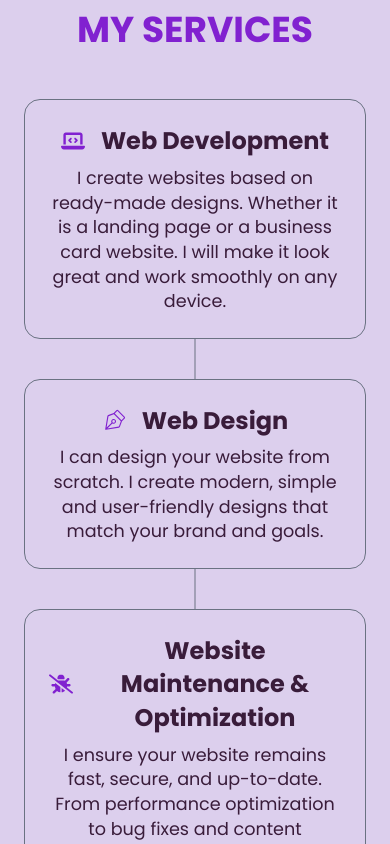
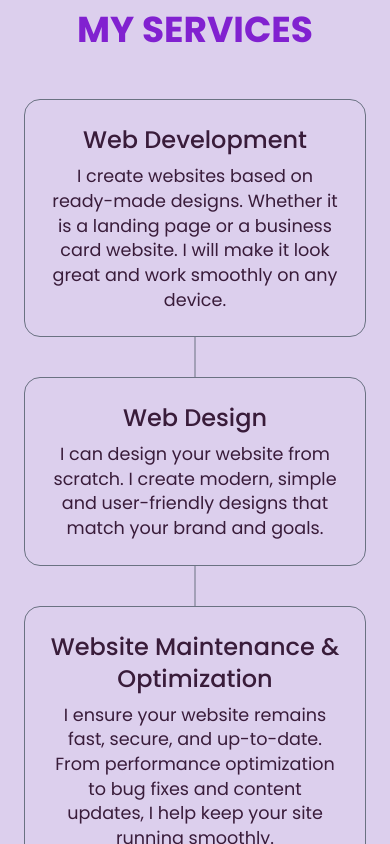
Before and after one commit to stephany247/onyinye-oguocha, a React (Vite) app: page / in a window 390 px wide. Shown: the part 1480-2324 px from the top of the page. Built offline with nearby package versions, Linux system fonts and the light colour scheme; a web font is replaced by a local one.

Commit message:
update components styling

```diff
--- a/src/App.jsx
+++ b/src/App.jsx
@@ -84,7 +84,7 @@ function App() {
         {showButton && (
           <button
             onClick={scrollToTop}
-            className="fixed bottom-3 md:bottom-6 right-3 md:right-10 text-white text-semibold size-12 md:size-14 rounded-full shadow-lg bg-light-purple md:bg-transparent hover:bg-medium-purple dark:hover:bg-light-purple transition duration-300 ease-in-out flex items-center justify-center cursor-pointer z-50"
+            className="fixed bottom-3 md:bottom-6 right-3 md:right-10 text-white text-semibold size-12 md:size-14 rounded-full shadow-lg bg-light-purple sm:bg-transparent hover:bg-medium-purple dark:hover:bg-light-purple transition duration-300 ease-in-out flex items-center justify-center cursor-pointer z-50"
             aria-label="Back to Top"
           >
             {/* ↑ */}
--- a/src/components/sections/ContactSection.jsx
+++ b/src/components/sections/ContactSection.jsx
@@ -22,7 +22,7 @@ function Contact() {
         <div className="grid md:grid-cols-5 md:gap-x-2 gap-y-12 md:gap-y-6">
           <div className="md:col-span-3">
             <p className="text-bold mb-2 mt-24">I'm interested in..</p>
-            <div className="self-end max-w-4/5">
+            <div className="self-end lg:max-w-4/5">
               {buttons.map((button) => (
                 <a
                   key={button}
--- a/src/components/sections/Navbar.jsx
+++ b/src/components/sections/Navbar.jsx
@@ -45,7 +45,7 @@ function Navbar({ darkMode, toggleDarkMode, isMenuOpen, setIsMenuOpen }) {
           <ul
             className={`${
               isMenuOpen
-                ? "flex flex-col justify-start items-center gap-y-4 p-4 bg-gradient-to-r from-purple from-60% to-dark-blue to-100% rounded-3xl fixed top-20 left-0 right-0 mx-auto md:mx-auto w-10/12 transition duration-400 ease-in-out"
+                ? "flex flex-col justify-start items-center gap-y-4 p-4 bg-gradient-to-r from-purple from-60% to-dark-blue to-100% rounded-3xl fixed top-16 left-0 right-0 mx-auto md:mx-auto w-full transition duration-400 ease-in-out"
                 : "hidden"
             } md:flex gap-4`}
           >
--- a/src/components/sections/Portfolio.jsx
+++ b/src/components/sections/Portfolio.jsx
@@ -1,6 +1,6 @@
 import ProjectCard from "../utils/ProjectCard";
 import Button from "../utils/Button";
-import print from "../../assets/Screenshot.png";
+// import print from "../../assets/Screenshot.png";
 import CoachImage from "../../assets/coach nathel.png";
 import littleLemon from "../../assets/little lemon 2.png";
 // import productCart from "../../assets/product cart.png";
@@ -144,11 +144,6 @@ function Portfolio() {
   const [visibleProjects, setVisibleProjects] = useState(projects.slice(0, 3)); // Show the first 3 projects initially
   const [showAll, setShowAll] = useState(false);
 
-  const handleViewAll = () => {
-    console.log("View All button clicked");
-    setVisibleProjects(projects); // Show all projects
-    setShowAll(true); // Hide the "View All" button
-  };
 
   const handleToggleView = () => {
     if (showAll) {
@@ -163,7 +158,7 @@ function Portfolio() {
 
   return (
     <section
-      className="max-w-6xl flex flex-col gap-y-18 md:gap-y-30 mt-10 md:mt-20 mb-52 px-6 md:mx-8 lg:mx-auto items-center"
+      className="max-w-6xl flex flex-col gap-y-18 md:gap-y-30 mt-10 md:mt-20 mb-52 px-6 md:mx-8 lg:mx-auto items-center transition duration-200 ease-in-out"
       id="portfolio-section"
     >
       <h1 className="text-h3 text-center md:text-left place-self-start text-purple dark:text-light-purple uppercase">
--- a/src/components/utils/ServiceCard.jsx
+++ b/src/components/utils/ServiceCard.jsx
@@ -3,8 +3,8 @@ function ServiceCard({ icon, title, description, className = "" }) {
     <div
       className={`border border-gray-500 dark:border-purple2 text-regular p-6 rounded-2xl col-span-7 relative z-10 bg-light-purple dark:bg-blue-dark space-y-2 ${className}`}
     >
-      <div className="flex gap-4 items-center justify-center md:justify-start text-bold">
-        <div className="text-purple dark:text-purple2">{icon}</div> {/* Icon color changes based on theme */}
+      <div className="flex gap-4 items-center justify-center md:justify-start text-2xl text-semibold md:text-bold">
+        <div className="text-purple dark:text-purple2 hidden sm:block">{icon}</div> {/* Icon color changes based on theme */}
         <h3 className="capitalize">{title}</h3>
       </div>
       <p>{description}</p>
```
